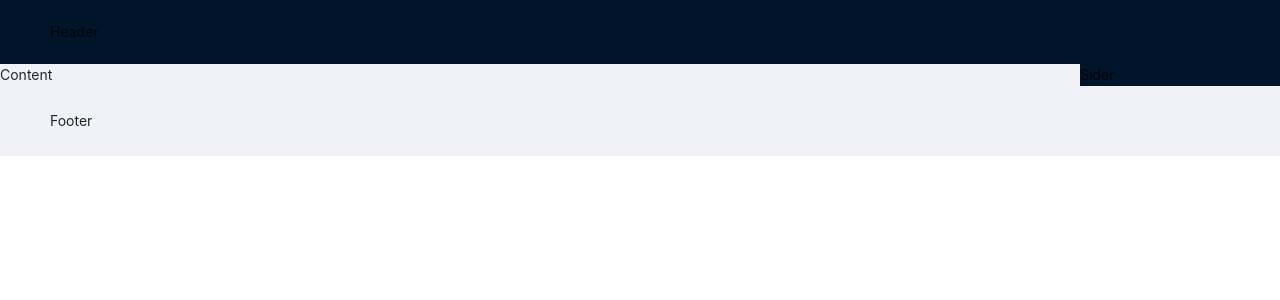
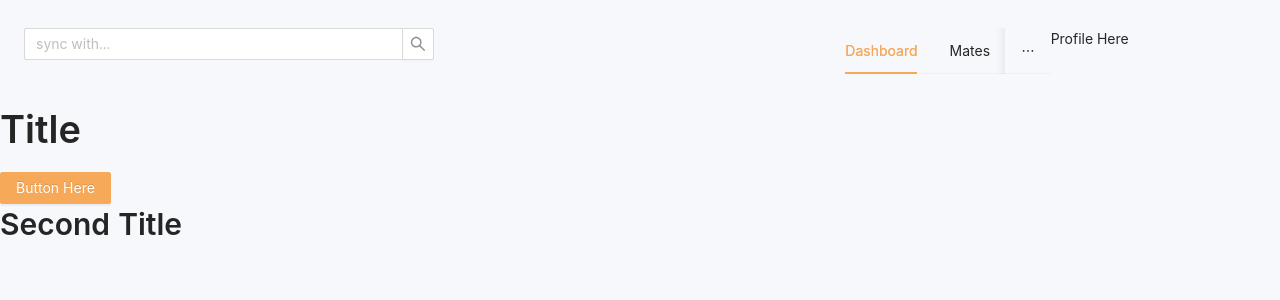
Before and after one commit to SyncM8/syncm8, a React (Create React App) app in the folder client/: page / in a window 1280 px wide. Shown: the top 300 px of the page. Built offline with nearby package versions, Linux system fonts and the light colour scheme.

Commit message:
add basic header

```diff
--- /dev/null
+++ b/client/craco.config.js
@@ -0,0 +1,21 @@
+const CracoLessPlugin = require("craco-less");
+
+module.exports = {
+  plugins: [
+    {
+      plugin: CracoLessPlugin,
+      options: {
+        lessLoaderOptions: {
+          lessOptions: {
+            modifyVars: {
+              "@primary-color": "#F6A959",
+              "@success-color": "#59A6F6",
+              "body-background": "#F7F8FC",
+            },
+            javascriptEnabled: true,
+          },
+        },
+      },
+    },
+  ],
+};
--- a/client/src/App.css
+++ b/client/src/App.less
@@ -1,4 +1,4 @@
-@import '~antd/dist/antd.css';
+@import '~antd/dist/antd.less';
 
 .App {
   text-align: center;
--- a/client/src/App.tsx
+++ b/client/src/App.tsx
@@ -1,20 +1,35 @@
 import React, { FC } from "react";
-import "./App.css";
+import "./App.less";
 
-import { Layout } from "antd";
+import { Input, Col, Row, Button, PageHeader, Tabs, Typography } from "antd";
 
-const { Header, Footer, Sider, Content } = Layout;
+const { Title } = Typography;
+const { TabPane } = Tabs;
 
 const App: FC = () => (
   <>
-    <Layout>
-      <Header>Header</Header>
-      <Layout>
-        <Content>Content</Content>
-        <Sider>Sider</Sider>
-      </Layout>
-      <Footer>Footer</Footer>
-    </Layout>
+    <PageHeader
+      className="site-page-header"
+      // title="Title"
+      // subTitle="This is a subtitle"
+    >
+      <Row>
+        <Col span={8}>
+          <Input.Search placeholder="sync with..." />
+        </Col>
+        <Col offset={8} span={4}>
+          <Tabs defaultActiveKey="dashboard">
+            <TabPane tab="Dashboard" key="dashboard" />
+            <TabPane tab="Mates" key="mates" />
+            <TabPane tab="Families" key="families" />
+          </Tabs>
+        </Col>
+        <Col span={4}>Profile Here</Col>
+      </Row>
+    </PageHeader>
+    <Title>Title</Title>
+    <Button type="primary">Button Here</Button>
+    <Title level={2}>Second Title</Title>
   </>
 );
 
```
Also changed, not shown: client/package.json (+5 -3 lines), client/.eslintrc.js, 2 other files (tests, documents, lock files or other folders).
